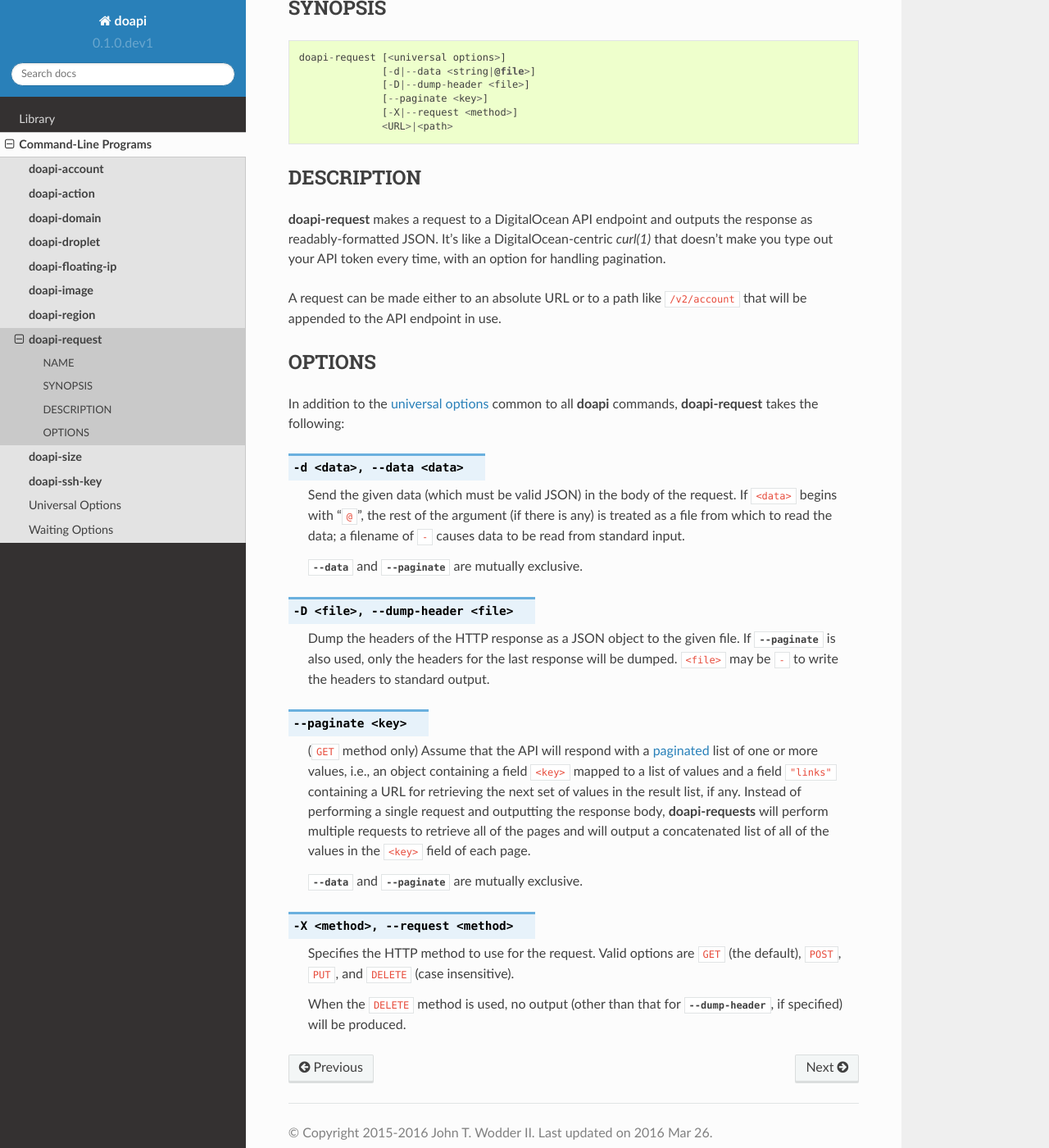
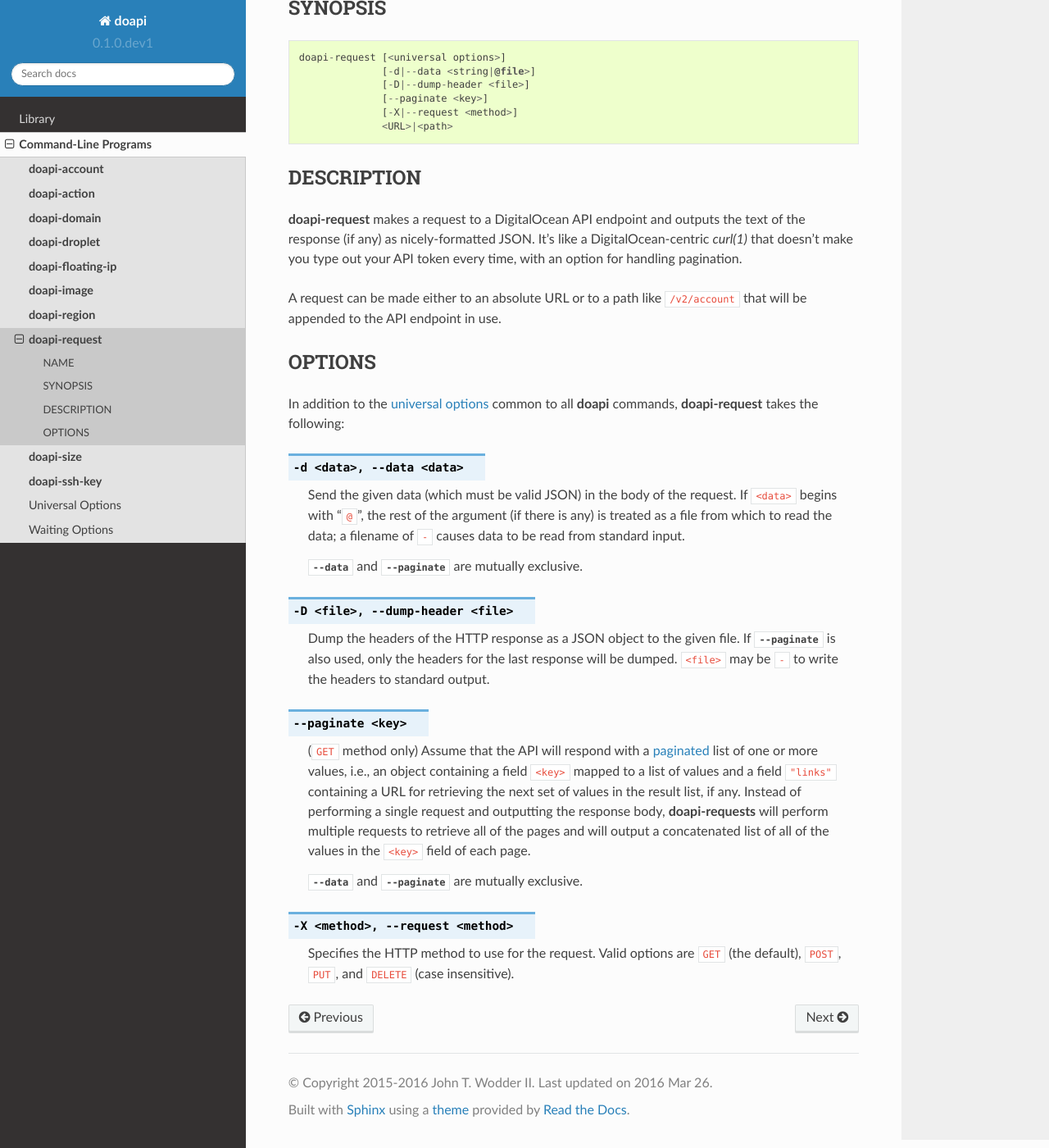
Before and after one commit to jwodder/doapi, a Sphinx documentation site: the page built from docs/cli/request.rst, in a window 1280 px wide and 1400 px high, scrolled down 271 px. Shown: the whole window at 82% size. Built offline with Sphinx 7.4.7 and the Read the Docs theme 2.0.0, drawn with Linux system fonts in a browser that asks for light colours.

Commit message:
Handle empty responses to non-DELETE requests
(I'm looking at you, tagging requests!)

```diff
--- a/docs/cli/request.rst
+++ b/docs/cli/request.rst
@@ -24,9 +24,9 @@ DESCRIPTION
 ^^^^^^^^^^^
 
 :program:`doapi-request` makes a request to a DigitalOcean API endpoint and
-outputs the response as readably-formatted JSON.  It's like a
-DigitalOcean-centric :manpage:`curl(1)` that doesn't make you type out your API
-token every time, with an option for handling pagination.
+outputs the text of the response (if any) as nicely-formatted JSON.  It's like
+a DigitalOcean-centric :manpage:`curl(1)` that doesn't make you type out your
+API token every time, with an option for handling pagination.
 
 A request can be made either to an absolute URL or to a path like
 ``/v2/account`` that will be appended to the API endpoint in use.
@@ -74,6 +74,3 @@ In addition to the :ref:`universal options <universal>` common to all
     Specifies the HTTP method to use for the request.  Valid options are
     ``GET`` (the default), ``POST``, ``PUT``, and ``DELETE`` (case
     insensitive).
-
-    When the ``DELETE`` method is used, no output (other than that for
-    :option:`--dump-header`, if specified) will be produced.
```
Also changed, not shown: 2 other files.
